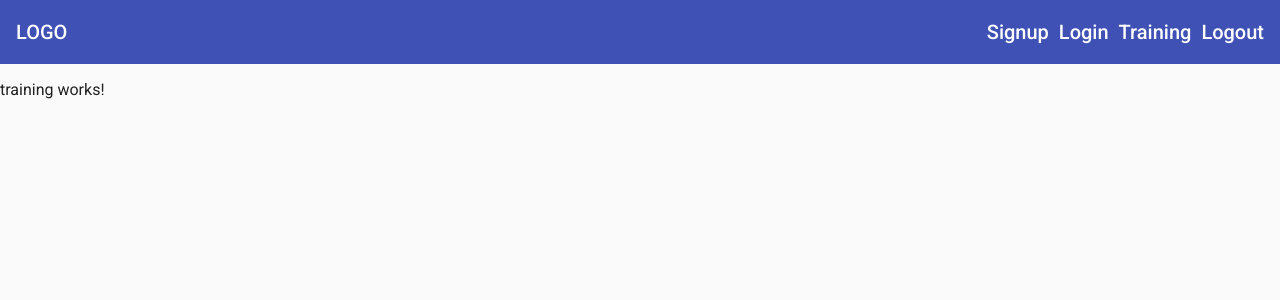
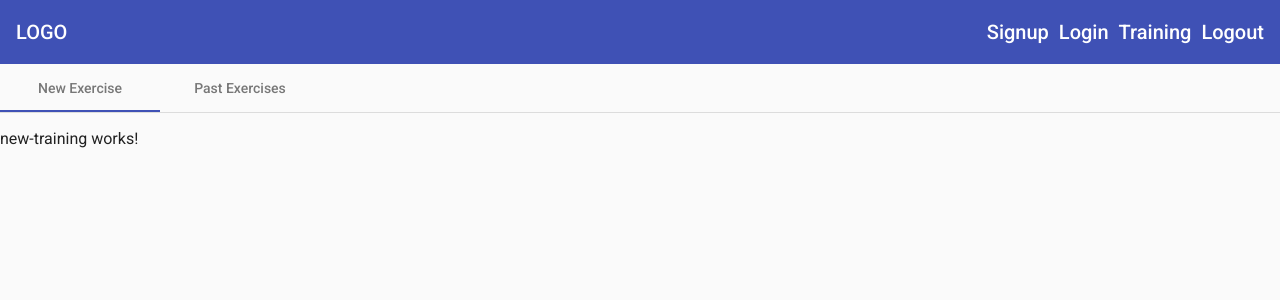
Before and after one commit to plskrdar/fitness-tracker, an Angular app: page /training in a window 1280 px wide. Shown: the top 300 px of the page. Built offline with nearby package versions, Linux system fonts and the light colour scheme.

Commit message:
added tabs to training component

```diff
--- a/src/app/training/training.component.html
+++ b/src/app/training/training.component.html
@@ -1 +1,8 @@
-<p>training works!</p>
+<mat-tab-group>
+    <mat-tab label="New Exercise">
+        <app-new-training></app-new-training>
+    </mat-tab>
+    <mat-tab label="Past Exercises">
+        <app-past-training></app-past-training>
+    </mat-tab>
+</mat-tab-group>
```
Also changed, not shown: src/app/material.module.ts (+5 -2 lines).
